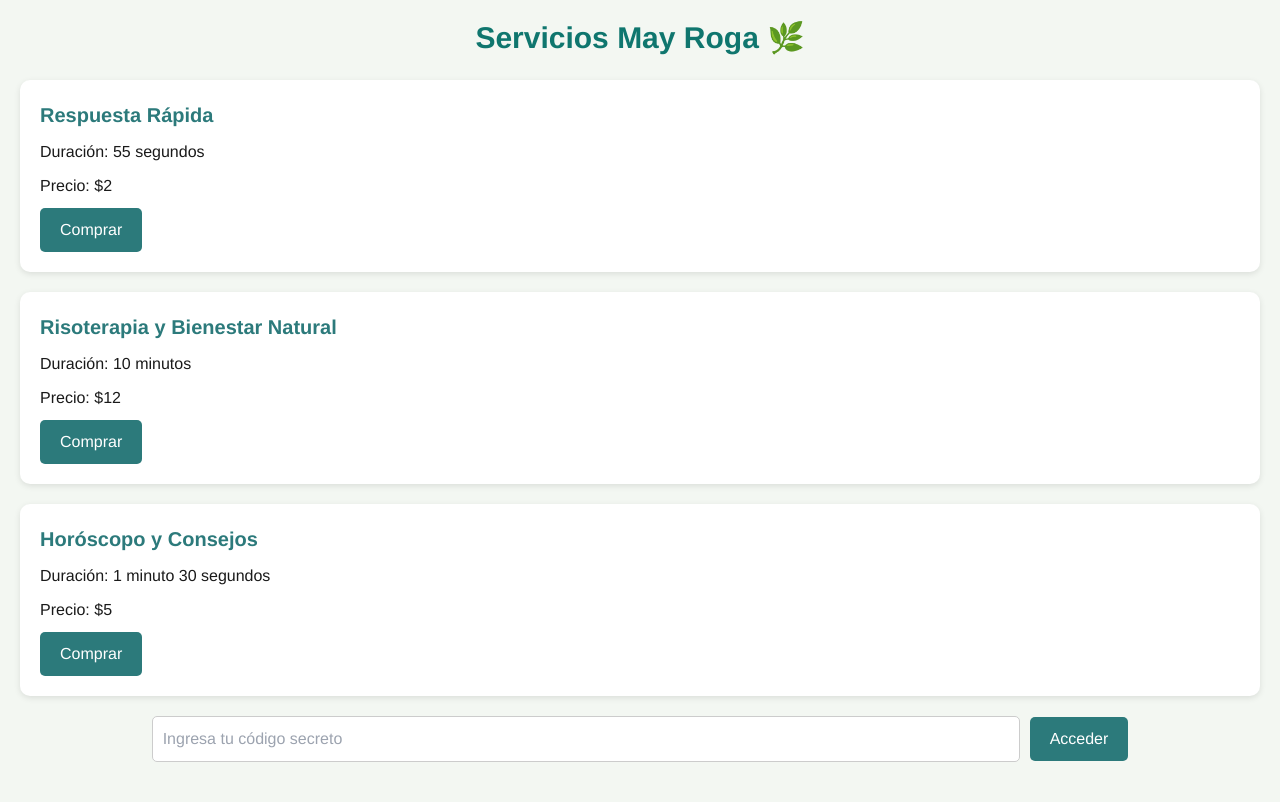
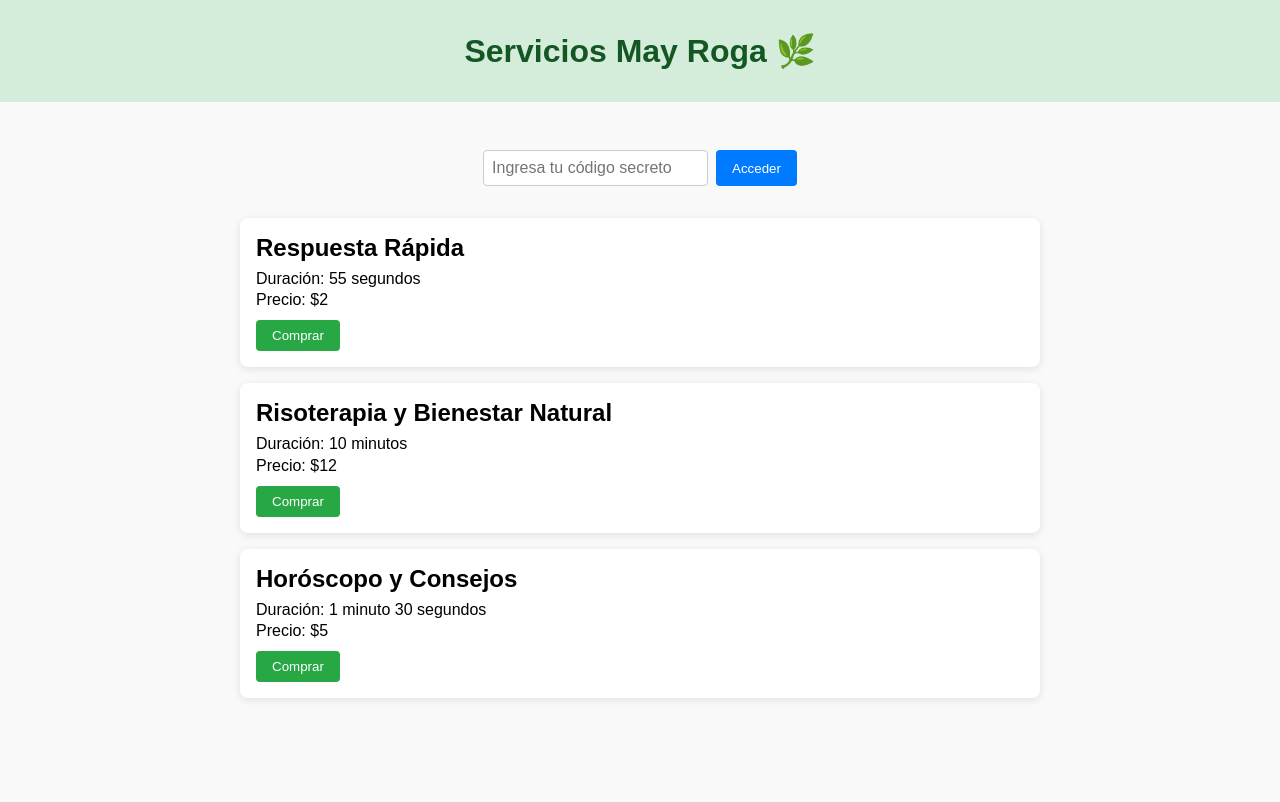
Before and after one commit to mayroga/Asistente-Virtual-May-Roga, a Flask app: template templates/index.html in a window 1280 px wide. After the commit the page ends 700 px from the top, so only its background shows below. Run offline with Flask 3, Linux system fonts and the light colour scheme; the template is opened without the code that fills it, so the values that code supplies are empty; some libraries are stand-ins or nearby versions.

Commit message:
Update index.html

```diff
--- a/templates/index.html
+++ b/templates/index.html
@@ -3,133 +3,130 @@
 <head>
   <meta charset="UTF-8">
   <meta name="viewport" content="width=device-width, initial-scale=1.0">
-    <title>Asistente Virtual May Roga 🌿</title>
-    <script src="https://cdn.tailwindcss.com"></script>
+  <title>Servicios May Roga 🌿</title>
   <script src="https://js.stripe.com/v3/"></script>
   <style>
-        body { font-family: 'Helvetica', sans-serif; background-color: #f3f7f2; color: #1a1a1a; }
-        .container { max-width: 800px; margin: auto; padding: 20px; }
-        .service-card { background: #ffffff; border-radius: 10px; box-shadow: 0 2px 6px rgba(0,0,0,0.1); padding: 20px; margin-bottom: 20px; }
-        .service-title { font-size: 1.25rem; font-weight: bold; margin-bottom: 10px; color: #2c7a7b; }
-        .service-desc { margin-bottom: 10px; }
-        .btn { background-color: #2c7a7b; color: white; padding: 10px 20px; border: none; border-radius: 5px; cursor: pointer; transition: 0.3s; }
-        .btn:hover { background-color: #285e61; }
-        #specialServices { display: none; }
-        .code-input { padding: 10px; width: 70%; border-radius: 5px; border: 1px solid #ccc; margin-right: 10px; }
-        .flex-center { display: flex; align-items: center; justify-content: center; margin-bottom: 20px; }
+    body { font-family: Arial, sans-serif; background: #f9f9f9; margin: 0; padding: 0; }
+    header { text-align: center; padding: 2rem; background: #d4edda; color: #155724; }
+    h1 { margin: 0; font-size: 2rem; }
+    .container { max-width: 800px; margin: 2rem auto; padding: 1rem; }
+    .service { background: #fff; border-radius: 8px; box-shadow: 0 2px 8px rgba(0,0,0,0.1); padding: 1rem; margin-bottom: 1rem; }
+    .service h2 { margin: 0 0 0.5rem 0; }
+    .service p { margin: 0.2rem 0; }
+    .service button { background: #28a745; color: #fff; border: none; padding: 0.5rem 1rem; border-radius: 4px; cursor: pointer; margin-top: 0.5rem; }
+    .service button:hover { background: #218838; }
+    #access-code { display: flex; justify-content: center; margin-bottom: 2rem; }
+    #access-code input { padding: 0.5rem; font-size: 1rem; border-radius: 4px; border: 1px solid #ccc; }
+    #access-code button { margin-left: 0.5rem; padding: 0.5rem 1rem; background: #007bff; color: #fff; border: none; border-radius: 4px; cursor: pointer; }
+    #access-code button:hover { background: #0069d9; }
   </style>
 </head>
 <body>
+  <header>
+    <h1>Servicios May Roga 🌿</h1>
+  </header>
+
   <div class="container">
-        <h1 class="text-3xl font-bold mb-6 text-center text-teal-700">Servicios May Roga 🌿</h1>
-
-        <!-- Servicios Básicos -->
-        <div class="service-card">
-            <div class="service-title">Respuesta Rápida</div>
-            <div class="service-desc">Duración: 55 segundos</div>
-            <div class="service-desc">Precio: $2</div>
-            <button class="btn" onclick="buyService('Respuesta Rápida', 200)">Comprar</button>
+    <!-- Campo de código secreto -->
+    <div id="access-code">
+      <input type="password" id="code-input" placeholder="Ingresa tu código secreto">
+      <button onclick="validateCode()">Acceder</button>
     </div>
 
-        <div class="service-card">
-            <div class="service-title">Risoterapia y Bienestar Natural</div>
-            <div class="service-desc">Duración: 10 minutos</div>
-            <div class="service-desc">Precio: $12</div>
-            <button class="btn" onclick="buyService('Risoterapia y Bienestar Natural', 1200)">Comprar</button>
+    <!-- Servicios básicos -->
+    <div id="services-basic">
+      <div class="service">
+        <h2>Respuesta Rápida</h2>
+        <p>Duración: 55 segundos</p>
+        <p>Precio: $2</p>
+        <button onclick="purchaseService('Respuesta Rápida', 200)">Comprar</button>
+      </div>
+      <div class="service">
+        <h2>Risoterapia y Bienestar Natural</h2>
+        <p>Duración: 10 minutos</p>
+        <p>Precio: $12</p>
+        <button onclick="purchaseService('Risoterapia y Bienestar Natural', 1200)">Comprar</button>
+      </div>
+      <div class="service">
+        <h2>Horóscopo y Consejos</h2>
+        <p>Duración: 1 minuto 30 segundos</p>
+        <p>Precio: $5</p>
+        <button onclick="purchaseService('Horóscopo y Consejos', 500)">Comprar</button>
+      </div>
     </div>
 
-        <div class="service-card">
-            <div class="service-title">Horóscopo y Consejos</div>
-            <div class="service-desc">Duración: 1 minuto 30 segundos</div>
-            <div class="service-desc">Precio: $5</div>
-            <button class="btn" onclick="buyService('Horóscopo y Consejos', 500)">Comprar</button>
+    <!-- Servicios especiales -->
+    <div id="services-special" style="display:none;">
+      <div class="service">
+        <h2>Sesión de Risoterapia</h2>
+        <p>Duración: 20 minutos</p>
+        <p>Precio: $30</p>
+        <button onclick="purchaseService('Sesión de Risoterapia', 3000)">Comprar</button>
       </div>
-
-        <!-- Código secreto para acceder a servicios especiales -->
-        <div class="flex-center">
-            <input id="accessCode" class="code-input" type="password" placeholder="Ingresa tu código secreto">
-            <button class="btn" onclick="checkCode()">Acceder</button>
+      <div class="service">
+        <h2>Sesión Personalizada</h2>
+        <p>Duración: 30 minutos</p>
+        <p>Precio: $80</p>
+        <button onclick="purchaseService('Sesión Personalizada', 8000)">Comprar</button>
       </div>
-
-        <!-- Servicios Especiales -->
-        <div id="specialServices">
-            <h2 class="text-2xl font-bold mb-4 text-teal-700">Servicios Especiales</h2>
-
-            <div class="service-card">
-                <div class="service-title">Sesión de Risoterapia</div>
-                <div class="service-desc">Duración: 20 minutos</div>
-                <div class="service-desc">Precio: $30</div>
-                <div class="service-desc">Descripción: Una sesión grupal o individual para liberar el estrés y mejorar el estado de ánimo.</div>
-                <button class="btn" onclick="buyService('Sesión de Risoterapia', 3000)">Comprar</button>
-            </div>
-
-            <div class="service-card">
-                <div class="service-title">Sesión Personalizada</div>
-                <div class="service-desc">Duración: 30 minutos</div>
-                <div class="service-desc">Precio: $80</div>
-                <div class="service-desc">Descripción: Servicio exclusivo adaptado a las necesidades del cliente.</div>
-                <button class="btn" onclick="buyService('Sesión Personalizada', 8000)">Comprar</button>
-            </div>
-
-            <div class="service-card">
-                <div class="service-title">Paquete Corporativo</div>
-                <div class="service-desc">Duración: Sesiones de 20 a 40 minutos</div>
-                <div class="service-desc">Precio: $750</div>
-                <div class="service-desc">Descripción: Dos semanas de sesiones de risoterapia para equipos de trabajo.</div>
-                <button class="btn" onclick="buyService('Paquete Corporativo', 75000)">Comprar</button>
+      <div class="service">
+        <h2>Paquete Corporativo</h2>
+        <p>Duración: 20 a 40 minutos</p>
+        <p>Precio: $750</p>
+        <button onclick="purchaseService('Paquete Corporativo', 75000)">Comprar</button>
       </div>
     </div>
   </div>
 
   <script>
     const stripe = Stripe("pk_live_51NqPxQBOA5mT4t0PEoRVRc0Sj7DugiHvxhozC3BYh0q0hAx1N3HCLJe4xEp3MSuNMA6mQ7fAO4mvtppqLodrtqEn00pgJNQaxz");
-        const RENDER_URL = "https://asistente-virtual-may-roga.onrender.com";
+    const API_URL = "https://asistente-virtual-may-roga.onrender.com";
 
-        function checkCode() {
-            const code = document.getElementById('accessCode').value;
-            fetch(`${RENDER_URL}/validate-access-code`, {
-                method: 'POST',
-                headers: { 'Content-Type': 'application/json' },
-                body: JSON.stringify({ code })
+    async function purchaseService(product, amount) {
+      try {
+        const response = await fetch(`${API_URL}/create-checkout-session`, {
+          method: "POST",
+          headers: { "Content-Type": "application/json" },
+          body: JSON.stringify({
+            product: product,
+            amount: amount,
+            success_url: `${API_URL}/success.html`,
+            cancel_url: `${API_URL}/cancel.html`
           })
-            .then(res => res.json())
-            .then(data => {
-                if(data.valid){
-                    document.getElementById('specialServices').style.display = 'block';
-                    alert("Código correcto. Acceso a servicios especiales habilitado.");
+        });
+        const data = await response.json();
+        if(data.id) {
+          stripe.redirectToCheckout({ sessionId: data.id });
+        } else {
+          alert("Error al crear la sesión de pago.");
+        }
+      } catch (err) {
+        console.error(err);
+        alert("Error de conexión con el servidor.");
+      }
+    }
+
+    async function validateCode() {
+      const code = document.getElementById("code-input").value;
+      if(!code) return alert("Ingresa un código.");
+
+      try {
+        const response = await fetch(`${API_URL}/validate-access-code`, {
+          method: "POST",
+          headers: { "Content-Type": "application/json" },
+          body: JSON.stringify({ code: code })
+        });
+        const data = await response.json();
+        if(data.valid) {
+          document.getElementById("services-special").style.display = "block";
+          alert("Acceso al panel de servicios especiales concedido.");
         } else {
           alert("Código incorrecto.");
         }
-            })
-            .catch(err => {
+      } catch (err) {
         console.error(err);
-                alert("Error validando código.");
-            });
+        alert("Error de conexión con el servidor.");
       }
-
-        function buyService(productName, amount) {
-            fetch(`${RENDER_URL}/create-checkout-session`, {
-                method: 'POST',
-                headers: { 'Content-Type': 'application/json' },
-                body: JSON.stringify({
-                    product: productName,
-                    amount: amount,
-                    success_url: `${window.location.href}success.html`,
-                    cancel_url: `${window.location.href}cancel.html`
-                })
-            })
-            .then(res => res.json())
-            .then(data => {
-                if(data.id){
-                    stripe.redirectToCheckout({ sessionId: data.id });
-                } else {
-                    alert("Error creando sesión de pago.");
-                }
-            })
-            .catch(err => {
-                console.error(err);
-                alert("Error al procesar pago.");
-            });
     }
   </script>
 </body>
```
Lines whose indentation alone changed are shown as unchanged.
